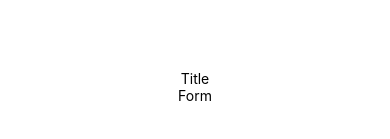
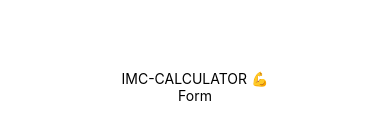
Before and after one commit to Diego-Girao/imccalculator, a React Native app: screen / in a window 390 px wide. Shown: the part 335-474 px from the top of the page. Built offline with nearby package versions, Linux system fonts and the light colour scheme.

Commit message:
fix: change title and emoji

```diff
--- a/src/components/Title/index.js
+++ b/src/components/Title/index.js
@@ -4,7 +4,7 @@ import { Text, View } from "react-native"
 export default function Title() {
 	return (
 		<View>
-			<Text>Title</Text>
+			<Text>IMC-CALCULATOR 💪️</Text>
 		</View>
 	)
 }
```
